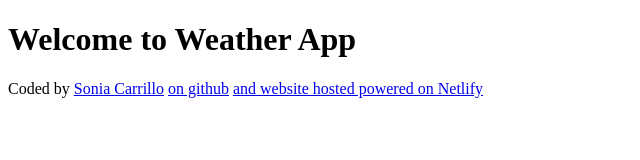
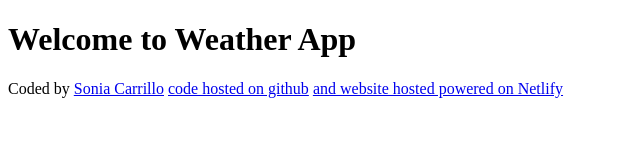
Before and after one commit to SoniaCarrilloM/super-weather-search, a plain HTML site: page index.html in a window 1280 px wide. Shown: the whole page, without its empty margins (0-640 px from the left). Drawn offline with Linux system fonts and the light colour scheme.

Commit message:
Update index.html

```diff
--- a/index.html
+++ b/index.html
@@ -11,7 +11,7 @@
       Coded by
       <a href="https://github.com/SoniaCarrilloM">Sonia Carrillo</a>
       <a href="https://github.com/SoniaCarrilloM/super-weather-search">
-        on github</a
+        code hosted on github</a
       >
       <a href="https://super-weather-search.netlify.app/"
         >and website hosted powered on Netlify</a
```
